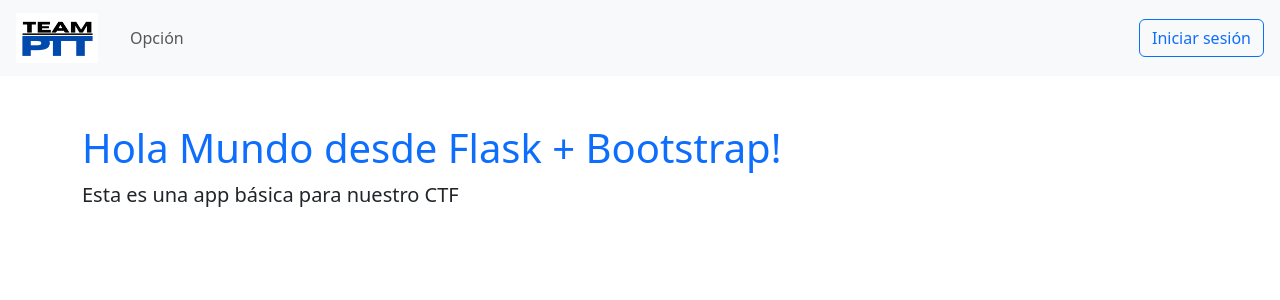
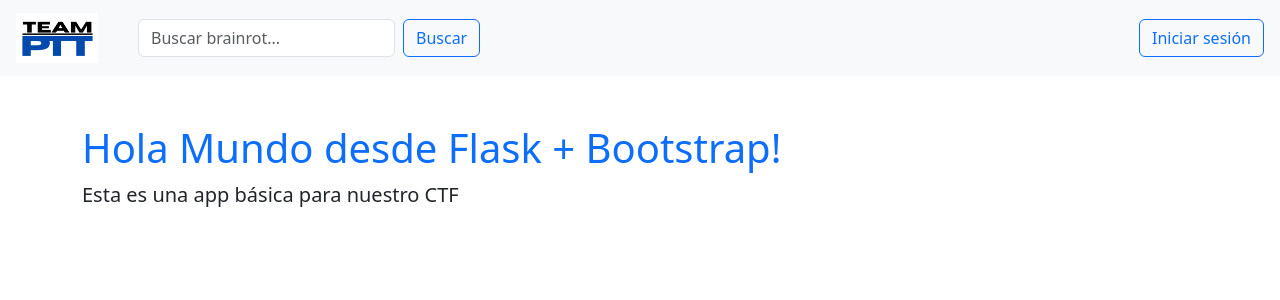
Before and after one commit to GastonTW/ProyectoCiberseguridad, a Flask app: page / in a window 1280 px wide. Shown: the top 300 px of the page. Run offline with Flask 2, Linux system fonts and the light colour scheme.

Commit message:
Se añadio el /search (SQLi)

```diff
--- a/trabajo_integrador/templates/index.html
+++ b/trabajo_integrador/templates/index.html
@@ -15,15 +15,14 @@
     </a>
 
     <div class="collapse navbar-collapse">
-      <ul class="navbar-nav me-auto">
-        <li class="nav-item">
-          <a class="nav-link" href="#">Opción</a>
-        </li>
-      </ul>
+      <form class="d-flex ms-3" method="get" action="/search/brainrot">
+        <input class="form-control me-2" type="search" name="nombre" placeholder="Buscar brainrot..." aria-label="Buscar">
+        <button class="btn btn-outline-primary" type="submit">Buscar</button>
+      </form>
+    </div>
 
-      <div class="d-flex">
-        <a class="btn btn-outline-primary" href="/login">Iniciar sesión</a>
-      </div>
+    <div class="d-flex">
+      <a class="btn btn-outline-primary" href="/login">Iniciar sesión</a>
     </div>
   </nav>
 
@@ -33,5 +32,4 @@
     <p class="lead">Esta es una app básica para nuestro CTF</p>
   </div>
 </body>
-
 </html>
```
